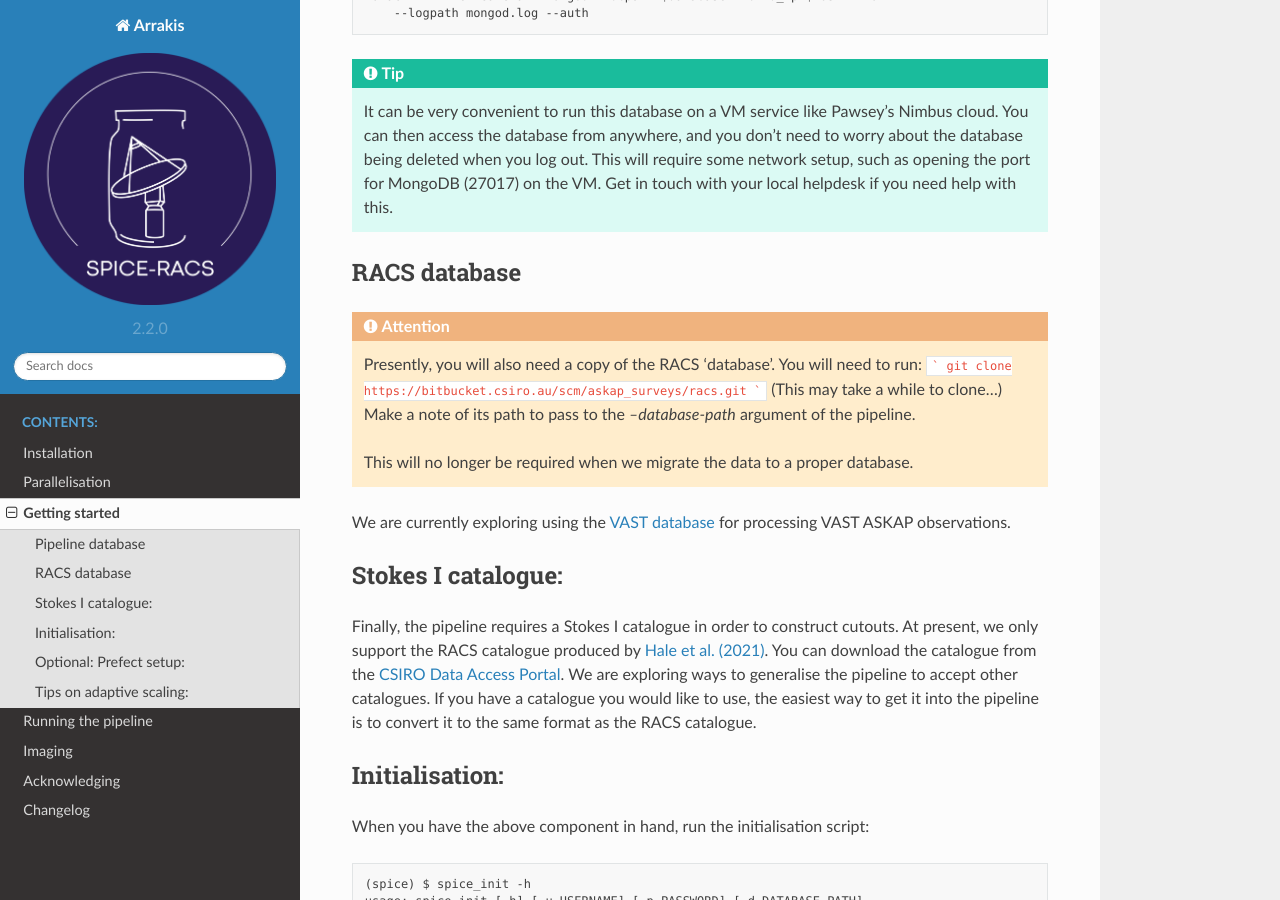
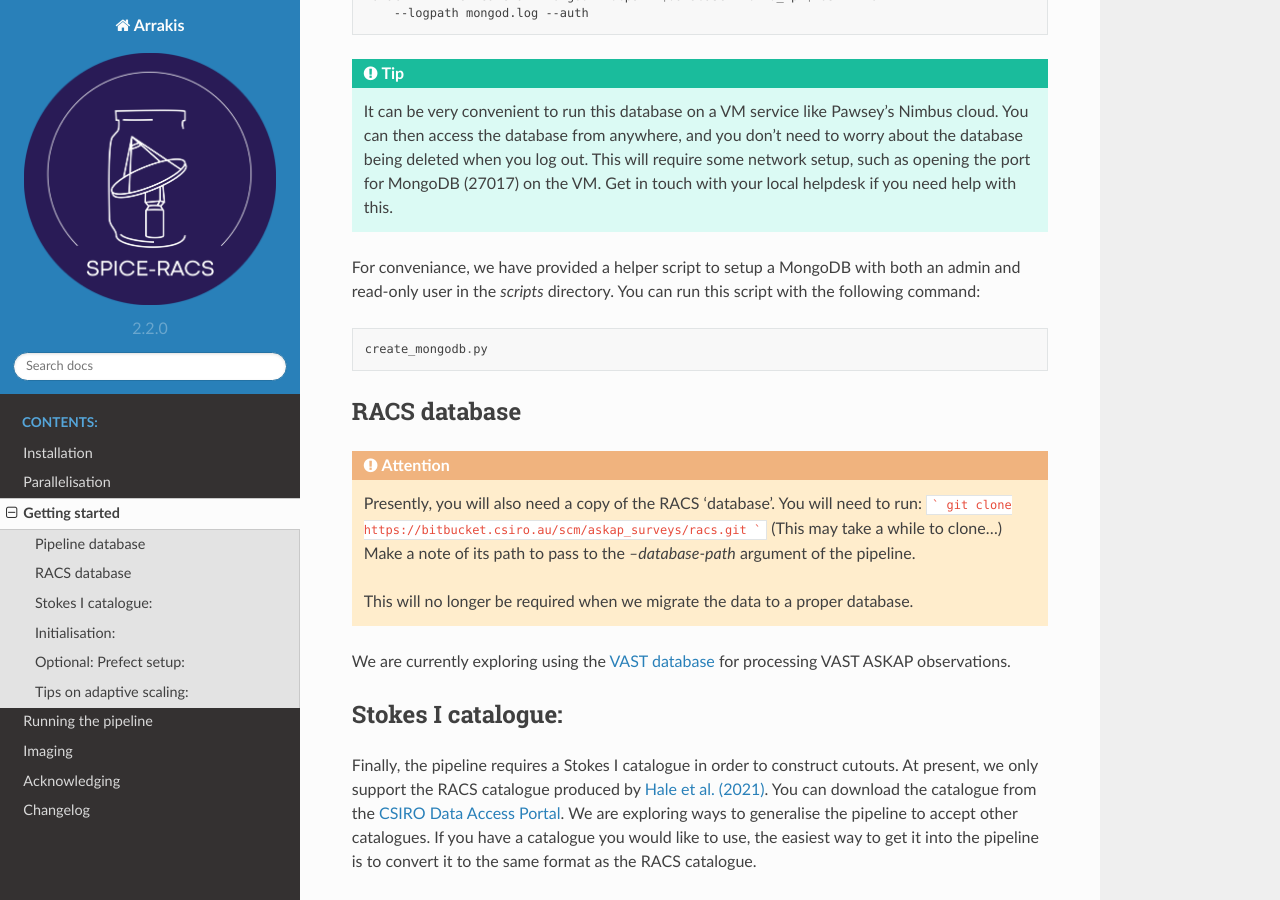
Before and after one commit to AlecThomson/arrakis, a Sphinx documentation site: the page built from docs/source/start.rst, in a window 1280 px wide and 900 px high, scrolled down 632 px. Built offline with Sphinx 7.4.7 and the Read the Docs theme 2.0.0, drawn with Linux system fonts in a browser that asks for light colours; pages that are not in the unit, such as notebooks, are missing from menus; the version number is read from the project's files by our own code.

Commit message:
Add docs

```diff
--- a/docs/source/start.rst
+++ b/docs/source/start.rst
@@ -20,6 +20,10 @@ For example, you can start mongo using (for NUMA systems like Pawsey): ::
 
 .. tip::
     It can be very convenient to run this database on a VM service like Pawsey's Nimbus cloud. You can then access the database from anywhere, and you don't need to worry about the database being deleted when you log out. This will require some network setup, such as opening the port for MongoDB (27017) on the VM. Get in touch with your local helpdesk if you need help with this.
+
+For conveniance, we have provided a helper script to setup a MongoDB with both an admin and read-only user in the `scripts` directory. You can run this script with the following command: ::
+
+    create_mongodb.py
 
 RACS database
 =============
```
